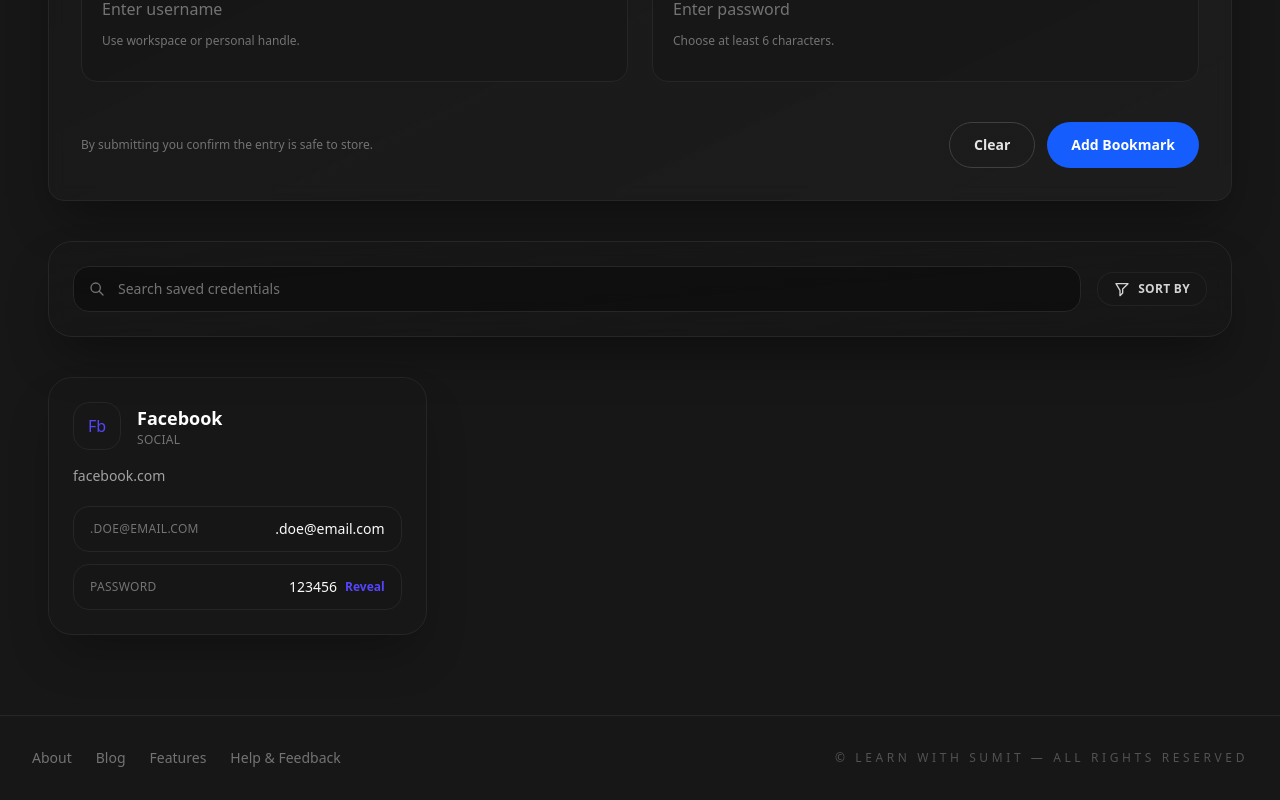
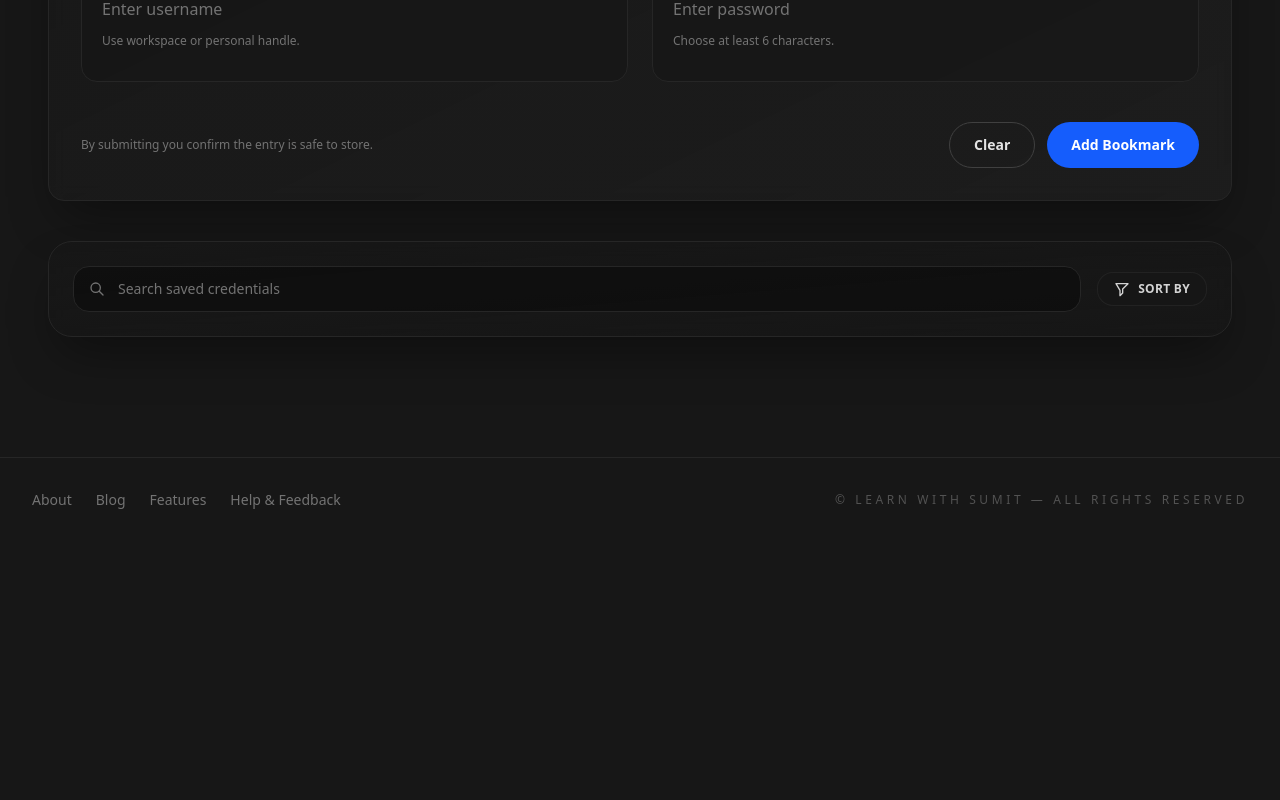
Before and after one commit to HM-Webcoding/Vault-manager, a React (Vite) app: page / in a window 1280 px wide. Shown: the part 664-1464 px from the top of the page. After the commit the page ends 1206 px from the top, so only its background shows below. Built offline with nearby package versions, Linux system fonts and the light colour scheme.

Commit message:
save the data on the local starage

```diff
--- a/src/components/VaultBoard/VaultBoard.tsx
+++ b/src/components/VaultBoard/VaultBoard.tsx
@@ -1,31 +1,31 @@
 
-import { useState } from "react";
+import { useEffect, useState } from "react";
 import SearchFilter from "./SearchFilter";
 import VaultCard from "./VaultCard";
 import Form from "./Form";
+import { get } from "node:http";
 
 export default function VaultBoard() {
-    const defaultBookmark = {
-        id: crypto.randomUUID(),
-        siteUrl: "https://www.facebook.com",
-        favouriteColor: "#5545ff",
-        category: "social",
-        userName: ".doe@email.com",
-        password: "123456"
+
+    const storagekey = "bookmarks";
+    const getbookmarks = () => {
+       const data = localStorage.getItem(storagekey);
+        return data ? JSON.parse(data) : [];
     }
 
-    const [allBookmark, setAllBookmark] = useState([defaultBookmark])
-    const [bookMarks, setBookMarks] = useState([defaultBookmark])
+    const [allBookmark, setAllBookmark] = useState(getbookmarks());
+    const [bookMarks, setBookMarks] = useState(getbookmarks());
+
+
+    const saveBookmarks = (bookmarks) => {
+        localStorage.setItem(storagekey, JSON.stringify(bookmarks));
+    }
 
     const handleNewBookmark = (newBookMark) => {
-        setAllBookmark([
-            ...allBookmark,
-            newBookMark
-        ])
-        setBookMarks([
-            ...bookMarks,
-            newBookMark
-        ])
+        let updatedBookmarks = [...allBookmark, newBookMark];
+        setAllBookmark(updatedBookmarks);
+        setBookMarks(updatedBookmarks);
+        saveBookmarks(updatedBookmarks);
     }
 
     return(
```
